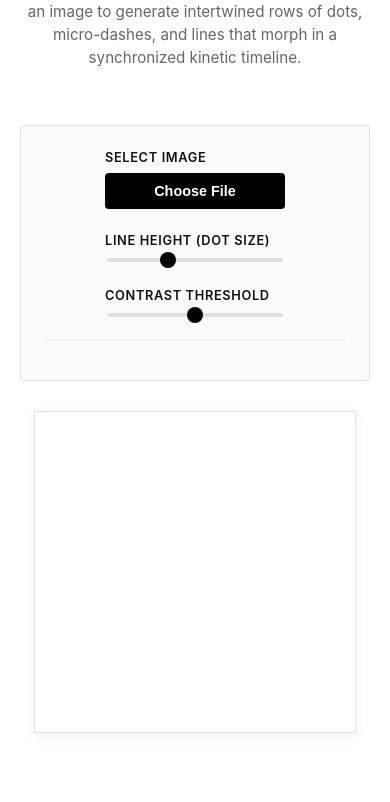
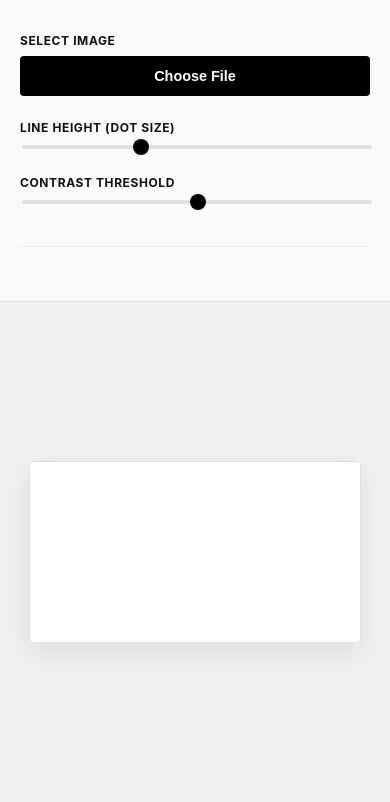
Before and after one commit to melody-whydesign/alphapai, a plain HTML site: page index.html in a window 390 px wide. Shown: the part 166-968 px from the top of the page. Before the commit the page ends 939 px from the top, so only its background shows below. Drawn offline with Linux system fonts and the light colour scheme.

Commit message:
Update index.html

```diff
--- a/index.html
+++ b/index.html
@@ -17,81 +17,73 @@
             background-color: var(--bg-color);
             color: var(--text-color);
             margin: 0;
-            padding: 40px 20px;
+            padding: 0;
+            height: 100vh;
+            display: flex;
+            overflow: hidden;
+        }
+
+        /* Split Screen Configuration */
+        .sidebar {
+            width: 360px;
+            min-width: 360px;
+            border-right: 1px solid var(--border-color);
+            background: #fafafa;
+            padding: 40px 30px;
+            box-sizing: border-box;
             display: flex;
             flex-direction: column;
+            justify-content: space-between;
+            height: 100%;
+            overflow-y: auto;
+        }
+
+        .main-preview {
+            flex-grow: 1;
+            background: #f0f0f0;
+            display: flex;
+            justify-content: center;
             align-items: center;
+            padding: 40px;
+            height: 100%;
+            box-sizing: border-box;
         }
 
         header {
-            text-align: center;
-            max-width: 600px;
-            margin-bottom: 40px;
+            margin-bottom: 30px;
         }
 
         h1 {
-            font-size: 1.8rem;
+            font-size: 1.6rem;
             font-weight: 700;
             letter-spacing: -0.05em;
-            margin-bottom: 10px;
+            margin: 0 0 12px 0;
             text-transform: uppercase;
         }
 
         p {
-            font-size: 0.95rem;
+            font-size: 0.9rem;
             color: #666;
             line-height: 1.5;
+            margin: 0;
         }
 
-        .container {
-            width: 100%;
-            max-width: 850px;
+        .controls-stack {
             display: flex;
             flex-direction: column;
-            align-items: center;
-            gap: 30px;
-        }
-
-        .controls {
-            display: flex;
-            flex-direction: column;
-            gap: 20px;
-            background: #fafafa;
-            padding: 24px;
-            border: 1px solid var(--border-color);
-            border-radius: 4px;
-            width: 100%;
-            box-sizing: border-box;
-        }
-
-        .slider-row {
-            display: flex;
-            flex-wrap: wrap;
             gap: 24px;
-            justify-content: center;
-            align-items: center;
-        }
-
-        .button-row {
-            display: flex;
-            flex-wrap: wrap;
-            gap: 12px;
-            justify-content: center;
-            align-items: center;
-            border-top: 1px solid #eeeeee;
-            padding-top: 16px;
+            margin-bottom: auto;
         }
 
         .control-group {
             display: flex;
             flex-direction: column;
             gap: 8px;
-            min-width: 180px;
         }
 
         label {
-            font-size: 0.8rem;
-            font-weight: 600;
+            font-size: 0.75rem;
+            font-weight: 700;
             text-transform: uppercase;
             letter-spacing: 0.05em;
         }
@@ -102,6 +94,7 @@
             height: 4px;
             border-radius: 2px;
             outline: none;
+            width: 100%;
         }
 
         input[type="range"]::-webkit-slider-thumb {
@@ -116,13 +109,14 @@
         .file-upload-btn {
             background: var(--accent-color);
             color: white;
-            padding: 10px 20px;
+            padding: 12px 20px;
             border: none;
             border-radius: 4px;
             font-weight: 600;
             font-size: 0.9rem;
             cursor: pointer;
             transition: background 0.2s;
+            text-align: center;
         }
 
         .file-upload-btn:hover {
@@ -133,36 +127,29 @@
             display: none;
         }
 
-        .output-box {
-            border: 1px solid var(--border-color);
-            background: white;
-            padding: 10px;
+        .button-group {
             display: flex;
-            justify-content: center;
-            align-items: center;
-            max-width: 100%;
-            overflow: auto;
-            min-height: 300px;
-            box-shadow: 0 4px 12px rgba(0,0,0,0.05);
-        }
-
-        canvas {
-            max-width: 100%;
-            height: auto;
-            display: block;
+            flex-direction: column;
+            gap: 10px;
+            margin-top: 40px;
+            border-top: 1px solid #eeeeee;
+            padding-top: 24px;
         }
 
         .action-btn {
             background: transparent;
             color: var(--accent-color);
             border: 2px solid var(--accent-color);
-            padding: 10px 20px;
+            padding: 12px 20px;
             border-radius: 4px;
             font-weight: 600;
             font-size: 0.9rem;
             cursor: pointer;
             display: none;
             transition: all 0.2s ease;
+            text-align: center;
+            width: 100%;
+            box-sizing: border-box;
         }
 
         .action-btn:hover {
@@ -186,18 +173,66 @@
             background: #555;
             color: white;
         }
+
+        /* Enhanced Large Preview Box */
+        .output-box {
+            border: 1px solid var(--border-color);
+            background: white;
+            padding: 15px;
+            display: flex;
+            justify-content: center;
+            align-items: center;
+            max-width: 100%;
+            max-height: 100%;
+            overflow: auto;
+            box-shadow: 0 10px 30px rgba(0,0,0,0.08);
+            border-radius: 4px;
+            box-sizing: border-box;
+        }
+
+        canvas {
+            max-width: 100%;
+            max-height: calc(100vh - 120px);
+            object-fit: contain;
+            display: block;
+        }
+
+        /* Responsive Layout Switch for Mobile Views */
+        @media (max-width: 850px) {
+            body {
+                flex-direction: column;
+                overflow: auto;
+                height: auto;
+            }
+            .sidebar {
+                width: 100%;
+                min-width: 100%;
+                height: auto;
+                padding: 30px 20px;
+                border-right: none;
+                border-bottom: 1px solid var(--border-color);
+            }
+            .main-preview {
+                height: auto;
+                min-height: 500px;
+                padding: 20px;
+            }
+            canvas {
+                max-height: 70vh;
+            }
+        }
     </style>
 </head>
 <body>
 
+    <div class="sidebar">
+        <div>
             <header>
                 <h1>Dot-Dash Image Generator</h1>
-        <p>An interactive dynamic identity platform. Upload an image to generate intertwined rows of dots, micro-dashes, and lines that morph in a synchronized kinetic timeline.</p>
+                <p>An interactive dynamic identity platform. Upload artwork to create stylized modular rows that move on a unified kinetic loop.</p>
             </header>
 
-    <div class="container">
-        <div class="controls">
-            <div class="slider-row">
+            <div class="controls-stack">
                 <div class="control-group">
                     <label for="imageLoader">Select Image</label>
                     <button class="file-upload-btn" onclick="document.getElementById('imageLoader').click()">Choose File</button>
@@ -214,14 +249,16 @@
                     <input type="range" id="contrastThreshold" min="10" max="245" value="128">
                 </div>
             </div>
+        </div>
 
-            <div class="button-row">
+        <div class="button-group">
             <button id="animateBtn" class="action-btn">Animate Motion</button>
             <button id="downloadBtn" class="action-btn">Download Image</button>
             <button id="recordBtn" class="action-btn">Download Animation</button>
         </div>
     </div>
 
+    <div class="main-preview">
         <div class="output-box">
             <canvas id="imageCanvas"></canvas>
         </div>
@@ -412,37 +449,40 @@
             ctx.fillStyle = "#000000";
             ctx.lineCap = "round";
 
-            // SYSTEM REWRITE: COMPOSITED CHRONOLOGICAL TIMELINE (0 to 2PI Loop Window)
-            let wave1 = 0; // Primary overall layout push
-            let wave2 = 0; // Center-weighted accentuation bump
+            let wave1 = 0;
+            let wave2 = 0;
 
+            // MATH ENGINE: Segmented timeline with explicit hold state
+            // Total Loop Window mapped cleanly across 0 -> 8.0 units
             if (timeParam < Math.PI) {
-                // Outbound Phase (0 -> PI): Elements unfold smoothly outwards and hold position
-                // We map 0 -> PI to a 0 -> 90 degree sine curve so elements travel out and stop smoothly at max extension
-                let outboundProgress = timeParam / Math.PI; // Linear 0 to 1
-                wave1 = Math.sin(outboundProgress * (Math.PI / 2));
-
-                // The second expansion kicks in halfway through the outward journey (after 45% progress)
-                if (outboundProgress > 0.45) {
-                    let subProgress = (outboundProgress - 0.45) / 0.55; // Normalize 0 to 1
-                    // Secondary smooth surge envelope
-                    wave2 = Math.sin(subProgress * Math.PI);
+                // Segment A: Initial Uniform Expansion Outwards
+                let norm = timeParam / Math.PI;
+                wave1 = Math.sin(norm * (Math.PI / 2));
+                wave2 = 0;
             }
-            } else {
-                // Inbound Return Phase (PI -> 2PI): All particles pull back together to home baseline uniformly
-                let inboundProgress = (timeParam - Math.PI) / Math.PI; // Linear 0 to 1
-                // Calculates reverse execution path starting cleanly from the stacked wave thresholds
-                wave1 = Math.cos(inboundProgress * (Math.PI / 2));
-                wave2 = 0; // Decelerates cleanly back to zero
+            else if (timeParam >= Math.PI && timeParam < Math.PI + 1.0) {
+                // Segment B: The 1-Second Functional Break (Hold Outward State)
+                wave1 = 1;
+                wave2 = 0;
+            }
+            else if (timeParam >= Math.PI + 1.0 && timeParam < Math.PI * 2 + 1.0) {
+                // Segment C: Secondary Accent Expansion (Uniform Speed Curve Mapping)
+                wave1 = 1;
+                let norm = (timeParam - (Math.PI + 1.0)) / Math.PI;
+                wave2 = Math.sin(norm * Math.PI); // Smooth pulse wave out and back
+            }
+            else {
+                // Segment D: Return Journey Back to Zero Base Coordinates
+                let norm = (timeParam - (Math.PI * 2 + 1.0)) / Math.PI;
+                wave1 = Math.cos(norm * (Math.PI / 2));
+                wave2 = 0;
             }
 
             for (let i = 0; i < vectorElements.length; i++) {
                 const el = vectorElements[i];
                 ctx.lineWidth = el.lineWidth;
 
-                // Base motion applies to all elements.
-                // The center expansion (wave2) influences particles closer to the core much heavier,
-                // while peripheral pieces receive a subtle secondary accentuation push (0.2 minimum weight multiplier).
+                // Combined acceleration structure utilizing identical speed modification attributes
                 let localizedWave2Weight = Math.max(0.2, el.proximity);
                 let totalEase = (wave1 * el.speedModifier) + (wave2 * localizedWave2Weight * el.speedModifier * 0.4);
 
@@ -490,10 +530,12 @@
         function tick() {
             if (!isAnimating && !isRecording) return;
 
-            // Execution speed parameter
-            timeParam += 0.035;
-            if (timeParam > Math.PI * 2) {
-                timeParam -= Math.PI * 2;
+            // Adjust step value to scale global loop speed uniformly
+            timeParam += 0.038;
+
+            // Close condition boundary check (3 Full PI iterations + 1.0 unit delay value)
+            if (timeParam > Math.PI * 3 + 1.0) {
+                timeParam -= (Math.PI * 3 + 1.0);
                 if (isRecording) {
                     mediaRecorder.stop();
                     isRecording = false;
```
Lines whose indentation alone changed are shown as unchanged.
